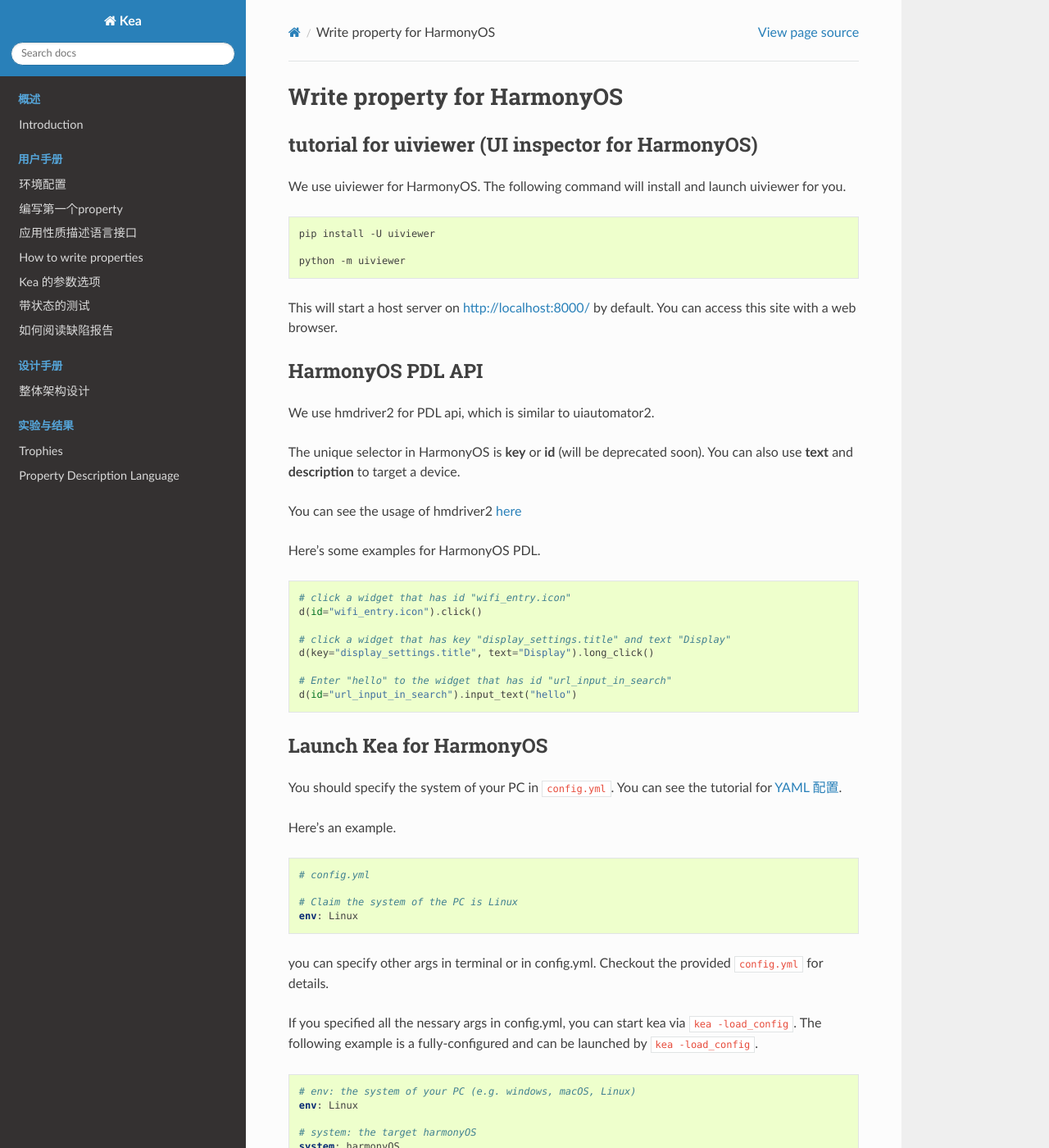
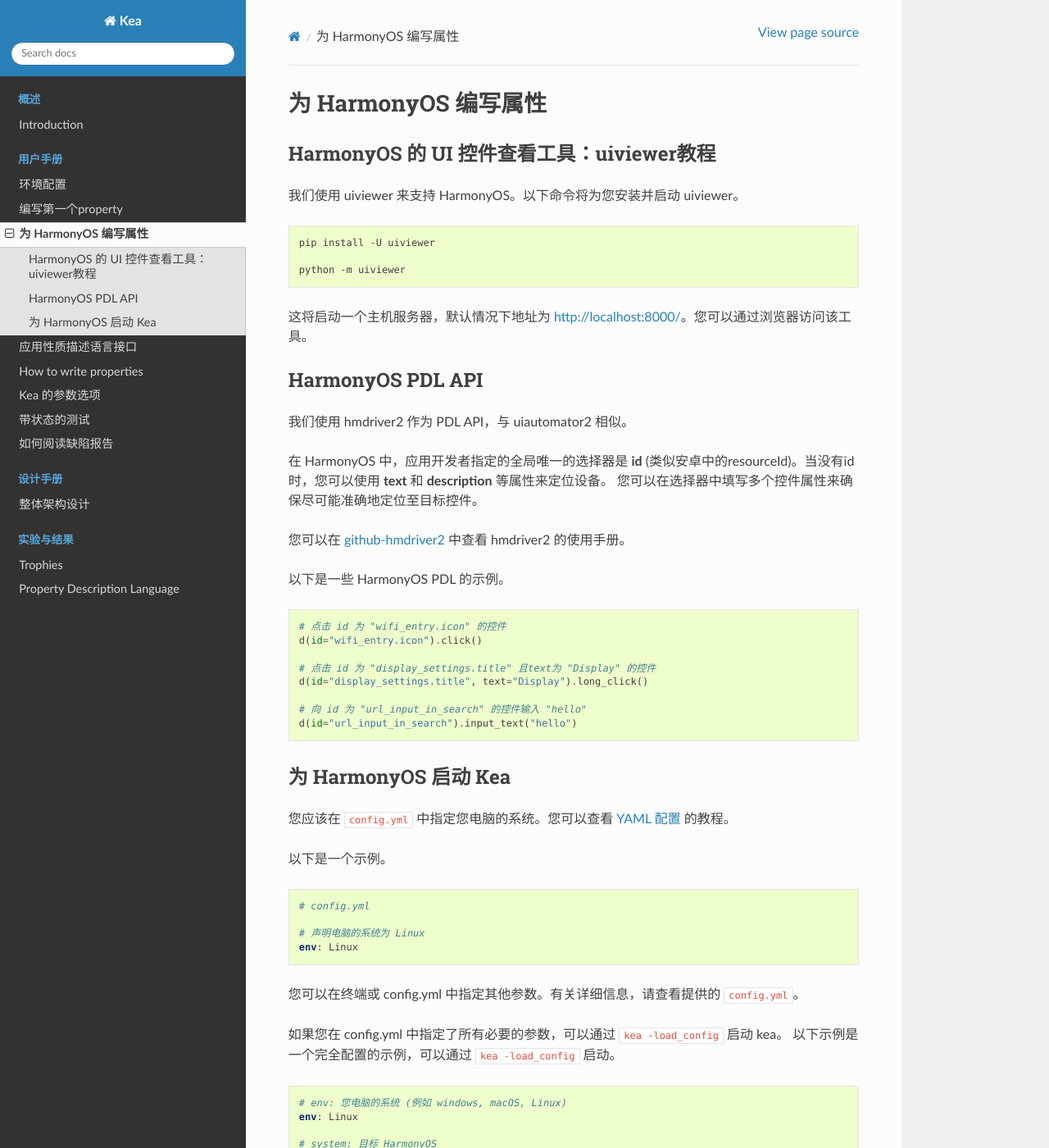
Before and after one commit to XixianLiang/kea-technic-docs, a Sphinx documentation site: the page built from docs/source/part-keaUserManuel/harmonyos_api.rst, in a window 1280 px wide and 1400 px high. Shown: the whole window at 82% size. Built offline with Sphinx 7.4.7 and the Read the Docs theme 3.1.0, drawn with Linux system fonts in a browser that asks for light colours; some of the changed text lies outside the part shown.

Commit message:
add harmonyos api

```diff
--- a/docs/source/index.rst
+++ b/docs/source/index.rst
@@ -30,6 +30,7 @@
 
    part-keaUserManuel/envirnment_setup.rst
    part-keaUserManuel/first_property
+   part-keaUserManuel/harmonyos_api
    part-keaUserManuel/api
    part-keaUserManuel/tutorial
    part-keaUserManuel/options
--- a/docs/source/part-keaUserManuel/harmonyos_api.rst
+++ b/docs/source/part-keaUserManuel/harmonyos_api.rst
@@ -1,10 +1,10 @@
-Write property for HarmonyOS
+为 HarmonyOS 编写属性
 =================================
 
-tutorial for uiviewer (UI inspector for HarmonyOS)
+HarmonyOS 的 UI 控件查看工具：uiviewer教程
 -------------------------------------------------------
 
-We use uiviewer for HarmonyOS. The following command will install and launch uiviewer for you.
+我们使用 uiviewer 来支持 HarmonyOS。以下命令将为您安装并启动 uiviewer。
 
 .. code-block:: bash
 
@@ -12,63 +12,67 @@
 
     python -m uiviewer
 
-This will start a host server on http://localhost:8000/ by default. You can access this site with a
-web browser.
+这将启动一个主机服务器，默认情况下地址为 http://localhost:8000/。您可以通过浏览器访问该工具。
 
 
 HarmonyOS PDL API
 ---------------------------------------------------
-We use hmdriver2 for PDL api, which is similar to uiautomator2.
+我们使用 hmdriver2 作为 PDL API，与 uiautomator2 相似。
 
-The unique selector in HarmonyOS is **key** or **id** (will be deprecated soon). You can also use **text** and
-**description** to target a device.
+在 HarmonyOS 中，应用开发者指定的全局唯一的选择器是 **id** (类似安卓中的resourceId)。当没有id时，您可以使用 **text** 和 **description** 等属性来定位设备。
+您可以在选择器中填写多个控件属性来确保尽可能准确地定位至目标控件。
 
-You can see the usage of hmdriver2 `here <https://github.com/codematrixer/hmdriver2>`_
+您可以在 `github-hmdriver2 <https://github.com/codematrixer/hmdriver2>`_ 中查看 hmdriver2 的使用手册。
 
-Here's some examples for HarmonyOS PDL.
+以下是一些 HarmonyOS PDL 的示例。
 
 .. code-block:: python
 
-    # click a widget that has id "wifi_entry.icon"
+    # 点击 id 为 "wifi_entry.icon" 的控件
     d(id="wifi_entry.icon").click()
 
-    # click a widget that has key "display_settings.title" and text "Display"
-    d(key="display_settings.title", text="Display").long_click()
+    # 点击 id 为 "display_settings.title" 且text为 "Display" 的控件
+    d(id="display_settings.title", text="Display").long_click()
 
-    # Enter "hello" to the widget that has id "url_input_in_search"
+    # 向 id 为 "url_input_in_search" 的控件输入 "hello"
     d(id="url_input_in_search").input_text("hello")
 
-Launch Kea for HarmonyOS
+为 HarmonyOS 启动 Kea
 ----------------------------------------------
 
-You should specify the system of your PC in ``config.yml``. You can see the tutorial for :ref:`yml_confg`.
+您应该在 ``config.yml`` 中指定您电脑的系统。您可以查看 :ref:`yml_config` 的教程。
 
-Here's an example.
+以下是一个示例。
 
 .. code-block:: yaml
 
     # config.yml
 
-    # Claim the system of the PC is Linux
+    # 声明电脑的系统为 Linux
     env: Linux
 
-you can specify other args in terminal or in config.yml. Checkout the provided
-``config.yml`` for details.
+您可以在终端或 config.yml 中指定其他参数。有关详细信息，请查看提供的
+``config.yml``。
 
-If you specified all the nessary args in config.yml, you can start kea via ``kea -load_config``.
-The following example is a fully-configured and can be launched by ``kea -load_config``.
+如果您在 config.yml 中指定了所有必要的参数，可以通过 ``kea -load_config`` 启动 kea。
+以下示例是一个完全配置的示例，可以通过 ``kea -load_config`` 启动。
 
 .. code-block:: yaml
 
-    # env: the system of your PC (e.g. windows, macOS, Linux)
+    # env: 您电脑的系统 (例如 windows, macOS, Linux)
     env: Linux
 
-    # system: the target harmonyOS
+    # system: 目标 HarmonyOS
     system: harmonyOS
 
-    device: 127.0.0.1:5555
-    app_path: example/example.hap
-    policy: random
+    device: 127.0.0.1:5555          # 仅连接一个设备时可不填，就自动指定
+    app_path: example/example.hap   # 应用安装包
+    policy: random                  # 输入策略
     count: 100
     properties:
         - example/example_hm_property.py
+
+    # package 用于通过包名指定待测应用。此选项和通过app_path指定安装包请二选一。
+    # 当您使用包名指定待测应用时，您一般需要让keep_app为True，这让测试停止时应用不会被卸载。
+    package: com.youku.next
+    keep_app: True
--- a/docs/source/part-keaUserManuel/options.rst
+++ b/docs/source/part-keaUserManuel/options.rst
@@ -12,7 +12,7 @@
 
 ``-a --apk``：被测试应用的 apk 文件。
 
-``-d --device_serial``：用于测试的设备的序列号。（使用 'adb devices' 或 'hdc list targets' 查找你的目标设备）
+``-d --device_serial``：用于测试的设备的序列号。（当只连接了一个设备时，此参数可缺省，kea将自动指定目标设备。你可以使用 'adb devices' 或 'hdc list targets' 查找你的目标设备）
 
 ``-o --output``：执行结果的输出目录。（默认："output"）
 
```
Also changed, not shown: other parts of docs/source/part-keaUserManuel/options.rst (+1 -1 lines).
